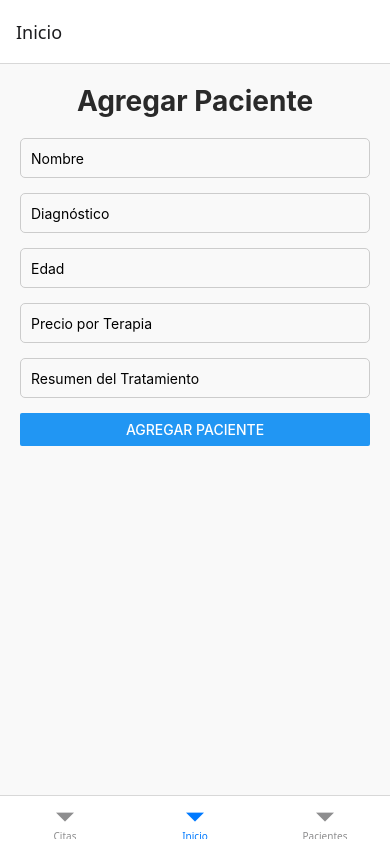
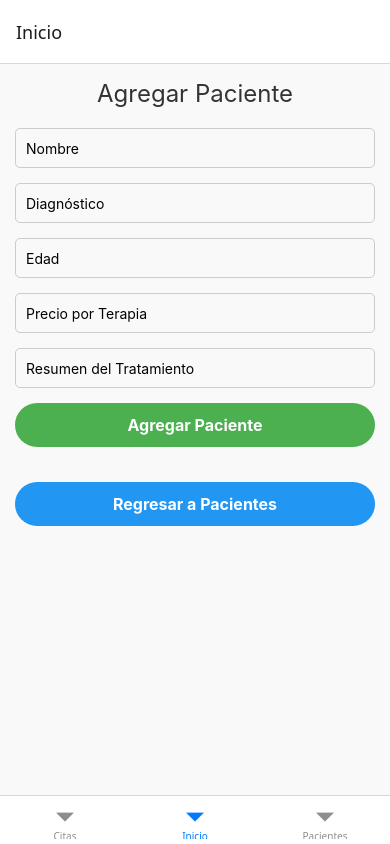
Before and after one commit to brianpm141/Agenda, a React Native app in the folder agenda/: screen /NuevoPaciente in a window 390 px wide. Built offline with nearby package versions, Linux system fonts and the light colour scheme.

Commit message:
actualizado con exito y con estilos

```diff
--- a/agenda/scr/views/modificaPaciente.jsx
+++ b/agenda/scr/views/modificaPaciente.jsx
@@ -1,50 +1,172 @@
 import React, { useState, useEffect } from 'react';
-import { View, Text, TextInput, Button, StyleSheet, Alert } from 'react-native';
-import { getDatabase, ref, update } from 'firebase/database';
+import { View, Text, TextInput, TouchableOpacity, StyleSheet, Alert } from 'react-native';
+import { getDatabase, ref, update, get } from 'firebase/database';
 import app from '../utils/firebase';
 
 const ModificaPaciente = ({ route, navigation }) => {
-  const { paciente } = route.params;
-  const [nombre, setNombre] = useState(paciente.nombre);
-  const [diagnostico, setDiagnostico] = useState(paciente.diagnostico);
-  const [edad, setEdad] = useState(paciente.edad.toString());
-  const [precioPorTerapia, setPrecioPorTerapia] = useState(paciente.precioPorTerapia.toString());
-  const [resumenTratamiento, setResumenTratamiento] = useState(paciente.resumenTratamiento);
+  const { paciente } = route.params || {};  // Desestructuración con valor por defecto
+
+  if (!paciente) {
+    Alert.alert('Error', 'No se pudo cargar la información del paciente.');
+    return null;
+  }
+
+  const [nombre, setNombre] = useState(paciente.nombre || '');
+  const [diagnostico, setDiagnostico] = useState(paciente.diagnostico || '');
+  const [edad, setEdad] = useState(paciente.edad ? paciente.edad.toString() : '');
+  const [precioPorTerapia, setPrecioPorTerapia] = useState(paciente.precioPorTerapia ? paciente.precioPorTerapia.toString() : '');
+  const [resumenTratamiento, setResumenTratamiento] = useState(paciente.resumenTratamiento || '');
+
+  useEffect(() => {
+    if (!paciente || !paciente.id) {
+      Alert.alert('Error', 'No se pudo cargar la información del paciente.');
+      return;
+    }
+
+    const db = getDatabase(app);
+    const pacienteRef = ref(db, `pacientes/${paciente.id}`);
+    get(pacienteRef)
+      .then(snapshot => {
+        if (snapshot.exists()) {
+          const data = snapshot.val();
+          setNombre(data.nombre);
+          setDiagnostico(data.diagnostico);
+          setEdad(data.edad.toString());
+          setPrecioPorTerapia(data.precioPorTerapia.toString());
+          setResumenTratamiento(data.resumenTratamiento);
+        } else {
+          Alert.alert('Error', 'No se encontró el paciente en la base de datos.');
+        }
+      })
+      .catch(error => {
+        console.error('Error al cargar el paciente:', error);
+        Alert.alert('Error', 'No se pudo cargar la información del paciente.');
+      });
+  }, [paciente]);
 
   const handleSaveEdit = () => {
     if (!nombre || !diagnostico || !edad || !precioPorTerapia || !resumenTratamiento) {
-      alert('Por favor, completa todos los campos.');
+      Alert.alert('Error', 'Por favor, completa todos los campos.');
       return;
     }
 
     const db = getDatabase(app);
     const pacienteRef = ref(db, `pacientes/${paciente.id}`);
 
-    update(pacienteRef, { nombre, diagnostico, edad: parseInt(edad), precioPorTerapia: parseFloat(precioPorTerapia), resumenTratamiento })
+    update(pacienteRef, {
+      nombre,
+      diagnostico,
+      edad: parseInt(edad),
+      precioPorTerapia: parseFloat(precioPorTerapia),
+      resumenTratamiento,
+    })
       .then(() => {
-        alert('Paciente actualizado con éxito.');
-        navigation.goBack();
+        Alert.alert('Éxito', 'Paciente actualizado con éxito.');
+        navigation.navigate('Pacientes'); // Cambié esto para navegar a la pantalla de pacientes
       })
-      .catch(error => console.error('Error al actualizar paciente:', error));
+      .catch(error => {
+        console.error('Error al actualizar paciente:', error);
+        Alert.alert('Error', 'No se pudo actualizar el paciente.');
+      });
   };
 
   return (
     <View style={styles.container}>
       <Text style={styles.title}>Editar Paciente</Text>
-      <TextInput style={styles.input} placeholder="Nombre" value={nombre} onChangeText={setNombre} />
-      <TextInput style={styles.input} placeholder="Diagnóstico" value={diagnostico} onChangeText={setDiagnostico} />
-      <TextInput style={styles.input} placeholder="Edad" value={edad} onChangeText={setEdad} keyboardType="numeric" />
-      <TextInput style={styles.input} placeholder="Precio por Terapia" value={precioPorTerapia} onChangeText={setPrecioPorTerapia} keyboardType="numeric" />
-      <TextInput style={styles.input} placeholder="Resumen del Tratamiento" value={resumenTratamiento} onChangeText={setResumenTratamiento} />
-      <Button title="Guardar Cambios" onPress={handleSaveEdit} />
+      <TextInput
+        style={styles.input}
+        placeholder="Nombre"
+        value={nombre}
+        onChangeText={setNombre}
+      />
+      <TextInput
+        style={styles.input}
+        placeholder="Diagnóstico"
+        value={diagnostico}
+        onChangeText={setDiagnostico}
+      />
+      <TextInput
+        style={styles.input}
+        placeholder="Edad"
+        value={edad}
+        onChangeText={setEdad}
+        keyboardType="numeric"
+      />
+      <TextInput
+        style={styles.input}
+        placeholder="Precio por Terapia"
+        value={precioPorTerapia}
+        onChangeText={setPrecioPorTerapia}
+        keyboardType="numeric"
+      />
+      <TextInput
+        style={styles.input}
+        placeholder="Resumen del Tratamiento"
+        value={resumenTratamiento}
+        onChangeText={setResumenTratamiento}
+      />
+
+      <View style={styles.buttonContainer}>
+        <TouchableOpacity style={styles.saveButton} onPress={handleSaveEdit}>
+          <Text style={styles.buttonText}>Guardar Cambios</Text>
+        </TouchableOpacity>
+        <TouchableOpacity style={styles.backButton} onPress={() => navigation.navigate('Pacientes')}>
+          <Text style={styles.buttonText}>Regresar a Pacientes</Text>
+        </TouchableOpacity>
+      </View>
     </View>
   );
 };
 
 const styles = StyleSheet.create({
-  container: { flex: 1, padding: 20, backgroundColor: '#f9f9f9' },
-  title: { fontSize: 28, fontWeight: 'bold', color: '#2a2a2a', marginBottom: 20, textAlign: 'center' },
-  input: { height: 40, borderColor: '#ccc', borderWidth: 1, marginBottom: 15, paddingLeft: 10, borderRadius: 5 },
+  container: {
+    flex: 1,
+    padding: 15,
+    backgroundColor: '#f9f9f9',
+  },
+  title: {
+    fontSize: 24,
+    marginBottom: 20,
+    textAlign: 'center',
+    color: '#333',
+  },
+  input: {
+    height: 40,
+    borderColor: '#ccc',
+    borderWidth: 1,
+    marginBottom: 15,
+    paddingLeft: 10,
+    borderRadius: 5,
+  },
+  buttonContainer: {
+    marginBottom: 20,
+    width: '100%',
+    flexDirection: 'row',  // Alineación horizontal de los botones
+    justifyContent: 'space-between',  // Espacio entre botones
+  },
+  saveButton: {
+    backgroundColor: '#4CAF50',  // Verde para el botón de guardar
+    paddingVertical: 12,
+    paddingHorizontal: 20,
+    borderRadius: 25,  // Bordes redondeados
+    flex: 1,
+    alignItems: 'center',
+    justifyContent: 'center',
+  },
+  backButton: {
+    backgroundColor: '#2196F3',  // Azul para el botón de regresar
+    paddingVertical: 12,
+    paddingHorizontal: 20,
+    borderRadius: 25,  // Bordes redondeados
+    flex: 1,
+    alignItems: 'center',
+    justifyContent: 'center',
+  },
+  buttonText: {
+    color: 'white',
+    fontSize: 16,
+    fontWeight: 'bold',
+  },
 });
 
 export default ModificaPaciente;
--- a/agenda/scr/views/nuevoPaciente.jsx
+++ b/agenda/scr/views/nuevoPaciente.jsx
@@ -1,9 +1,9 @@
 import React, { useState } from 'react';
-import { View, Text, TextInput, Button, StyleSheet } from 'react-native';
+import { View, Text, TextInput, TouchableOpacity, StyleSheet } from 'react-native';
 import { getDatabase, ref, push } from 'firebase/database';
 import app from '../utils/firebase';
 
-const AgregarPaciente = () => {
+const AgregarPaciente = ({ navigation }) => {
   const [nombre, setNombre] = useState('');
   const [diagnostico, setDiagnostico] = useState('');
   const [edad, setEdad] = useState('');
@@ -74,15 +74,72 @@ const AgregarPaciente = () => {
         value={resumenTratamiento}
         onChangeText={setResumenTratamiento}
       />
-      <Button title="Agregar Paciente" onPress={handleAgregarPaciente} />
+
+      {/* Botón de agregar paciente con estilo verde */}
+      <TouchableOpacity style={styles.addButton} onPress={handleAgregarPaciente}>
+        <Text style={styles.buttonText}>Agregar Paciente</Text>
+      </TouchableOpacity>
+
+      {/* Botón para regresar con estilo azul */}
+      <View style={styles.backButtonContainer}>
+        <TouchableOpacity style={styles.backButton} onPress={() => navigation.navigate('Pacientes')}>
+          <Text style={styles.buttonText}>Regresar a Pacientes</Text>
+        </TouchableOpacity>
+      </View>
     </View>
   );
 };
 
 const styles = StyleSheet.create({
-  container: { flex: 1, padding: 20, backgroundColor: '#f9f9f9' },
-  title: { fontSize: 28, fontWeight: 'bold', color: '#2a2a2a', marginBottom: 20, textAlign: 'center' },
-  input: { height: 40, borderColor: '#ccc', borderWidth: 1, marginBottom: 15, paddingLeft: 10, borderRadius: 5 },
+  container: {
+    flex: 1,
+    padding: 15,
+    backgroundColor: '#f9f9f9',
+  },
+  title: {
+    fontSize: 24,
+    marginBottom: 20,
+    textAlign: 'center',
+    color: '#333',
+  },
+  input: {
+    height: 40,
+    borderColor: '#ccc',
+    borderWidth: 1,
+    marginBottom: 15,
+    paddingLeft: 10,
+    borderRadius: 5,
+  },
+  addButton: {
+    backgroundColor: '#4CAF50',  // Verde
+    paddingVertical: 12,
+    paddingHorizontal: 20,
+    borderRadius: 25,  // Bordes redondeados
+    marginBottom: 15,
+    alignItems: 'center',
+    justifyContent: 'center',
+    width: '100%',
+  },
+  backButton: {
+    backgroundColor: '#2196F3',  // Azul
+    paddingVertical: 12,
+    paddingHorizontal: 20,
+    borderRadius: 25,  // Bordes redondeados
+    marginBottom: 15,
+    alignItems: 'center',
+    justifyContent: 'center',
+    width: '100%',
+  },
+  buttonText: {
+    color: 'white',
+    fontSize: 16,
+    fontWeight: 'bold',
+  },
+  backButtonContainer: {
+    marginTop: 20,
+    width: '100%',
+    alignItems: 'center',
+  },
 });
 
 export default AgregarPaciente;
--- a/agenda/scr/views/pacientes.jsx
+++ b/agenda/scr/views/pacientes.jsx
@@ -1,33 +1,136 @@
-import React from 'react';
-import { View, Text, Button, StyleSheet } from 'react-native';
+import React, { useState, useEffect } from 'react';
+import { View, Text, Button, StyleSheet, FlatList, Alert, TouchableOpacity } from 'react-native';
+import { getDatabase, ref, get, remove } from 'firebase/database';
+import app from '../utils/firebase';
 import { useNavigation } from '@react-navigation/native';
 
 // Clase para la pantalla de Pacientes
 export default function Pacientes() {
+  const [pacientes, setPacientes] = useState([]);
   const navigation = useNavigation();
 
-  const navigateToNuevoPaciente = () => {
-    navigation.navigate("Inicio", {
-      screen: "NuevoPaciente",
+  // Función para cargar los pacientes desde Firebase
+  const cargarPacientes = () => {
+    const db = getDatabase(app);
+    const pacientesRef = ref(db, 'pacientes');
+
+    get(pacientesRef)
+      .then(snapshot => {
+        if (snapshot.exists()) {
+          const data = snapshot.val();
+          console.log('Datos cargados:', data); // Verifica los datos aquí
+          const pacientesArray = Object.keys(data).map(key => ({
+            id: key,
+            ...data[key],
+          }));
+          setPacientes(pacientesArray);
+        } else {
+          Alert.alert('No hay pacientes', 'Actualmente no hay pacientes registrados.');
+        }
+      })
+      .catch(error => {
+        console.error('Error al cargar los pacientes:', error);
+        Alert.alert('Error', 'No se pudo cargar la lista de pacientes.');
       });
   };
 
-  const navigateToModificaPaciente = () => {
-    navigation.navigate("Inicio", {
-      screen: "ModificaPaciente"});
+  // Cargar pacientes cuando el componente se monta
+  useEffect(() => {
+    cargarPacientes();
+  }, []);
+
+  const navigateToNuevoPaciente = () => {
+    navigation.navigate('Inicio', { screen: 'NuevoPaciente' });
   };
+
+  const navigateToModificaPaciente = (paciente) => {
+    navigation.navigate('Inicio', { screen: 'ModificaPaciente', params: { paciente } });
+  };
+
+  // Función para eliminar un paciente con confirmación
+  const eliminarPaciente = (id) => {
+    Alert.alert(
+      "Eliminar paciente",
+      "¿Estás seguro de que quieres eliminar a este paciente?",
+      [
+        {
+          text: "Cancelar",
+          style: "cancel"
+        },
+        {
+          text: "Eliminar",
+          onPress: () => {
+            const db = getDatabase(app);
+            const pacienteRef = ref(db, `pacientes/${id}`);
+
+            remove(pacienteRef)
+              .then(() => {
+                Alert.alert('Paciente eliminado', 'El paciente ha sido eliminado exitosamente.');
+                setPacientes(pacientes.filter(paciente => paciente.id !== id));
+              })
+              .catch(error => {
+                console.error('Error al eliminar el paciente:', error);
+                Alert.alert('Error', 'No se pudo eliminar el paciente.');
+              });
+          }
+        }
+      ]
+    );
+  };
+
+  const renderItem = ({ item }) => (
+    <View style={styles.patientCard}>
+      <Text style={styles.patientName}>{item.nombre || 'Nombre no disponible'}</Text>
+      <Text>Diagnóstico: {item.diagnostico || 'No disponible'}</Text>
+      <Text>Edad: {item.edad || 'No especificada'}</Text>
+      <Text>Precio por terapia: ${item.precioPorTerapia || 'No disponible'}</Text>
+      <Text>Resumen del tratamiento: {item.resumenTratamiento || 'No disponible'}</Text>
+
+      <View style={styles.actionsContainer}>
+        <TouchableOpacity style={styles.button}>
+          <Button
+            title="Modificar"
+            onPress={() => navigateToModificaPaciente(item)}
+            color="#4CAF50" // Color verde para el botón "Modificar"
+          />
+        </TouchableOpacity>
+        <TouchableOpacity style={styles.button}>
+          <Button
+            title="Eliminar"
+            onPress={() => eliminarPaciente(item.id)}
+            color="#F44336" // Color rojo para el botón "Eliminar"
+          />
+        </TouchableOpacity>
+      </View>
+    </View>
+  );
 
   return (
     <View style={styles.container}>
       <Text style={styles.title}>Pacientes</Text>
 
+      <View style={styles.buttonContainer}>
+        <TouchableOpacity style={styles.button}>
           <Button
             title="Nuevo Paciente"
             onPress={navigateToNuevoPaciente}
+            color="#2196F3" // Color azul para el botón "Nuevo Paciente"
           />
+        </TouchableOpacity>
+        <TouchableOpacity style={styles.button}>
           <Button
-        title="Modificar Paciente"
-        onPress={navigateToModificaPaciente}
+            title="Actualizar"
+            onPress={cargarPacientes} // Llama a la función de recargar pacientes
+            color="#FF9800" // Color naranja para el botón "Actualizar"
+          />
+        </TouchableOpacity>
+      </View>
+
+      <FlatList
+        data={pacientes}
+        renderItem={renderItem}
+        keyExtractor={item => item.id}
+        style={styles.patientList}
       />
     </View>
   );
@@ -36,11 +139,50 @@ export default function Pacientes() {
 const styles = StyleSheet.create({
   container: {
     flex: 1,
-    alignItems: 'center',
-    justifyContent: 'center',
+    padding: 15,
+    backgroundColor: '#f9f9f9',
   },
   title: {
     fontSize: 24,
     marginBottom: 20,
+    textAlign: 'center',
+    color: '#333',
+  },
+  buttonContainer: {
+    marginBottom: 20,
+    width: '100%',
+    flexDirection: 'row',  // Alineación horizontal de los botones
+    justifyContent: 'space-between',  // Espacio entre botones
+  },
+  patientList: {
+    width: '100%',
+  },
+  patientCard: {
+    backgroundColor: '#fff',
+    padding: 15,
+    marginBottom: 15,
+    borderRadius: 12,
+    elevation: 5, // Sombra sutil
+    shadowColor: '#000',
+    shadowOffset: { width: 0, height: 2 },
+    shadowOpacity: 0.1,
+    shadowRadius: 3,
+  },
+  patientName: {
+    fontSize: 18,
+    fontWeight: 'bold',
+    marginBottom: 10,
+  },
+  actionsContainer: {
+    flexDirection: 'row',
+    justifyContent: 'space-between',
+    marginTop: 15,
+  },
+  button: {
+    flex: 1,
+    marginHorizontal: 5,
+    borderRadius: 20, // Bordes redondeados para los botones
+    overflow: 'hidden', // Asegura que el contenido del botón no sobresalga
+    elevation: 3, // Sombra para un efecto elevado
   },
 });
```
Lines whose indentation alone changed are shown as unchanged.
